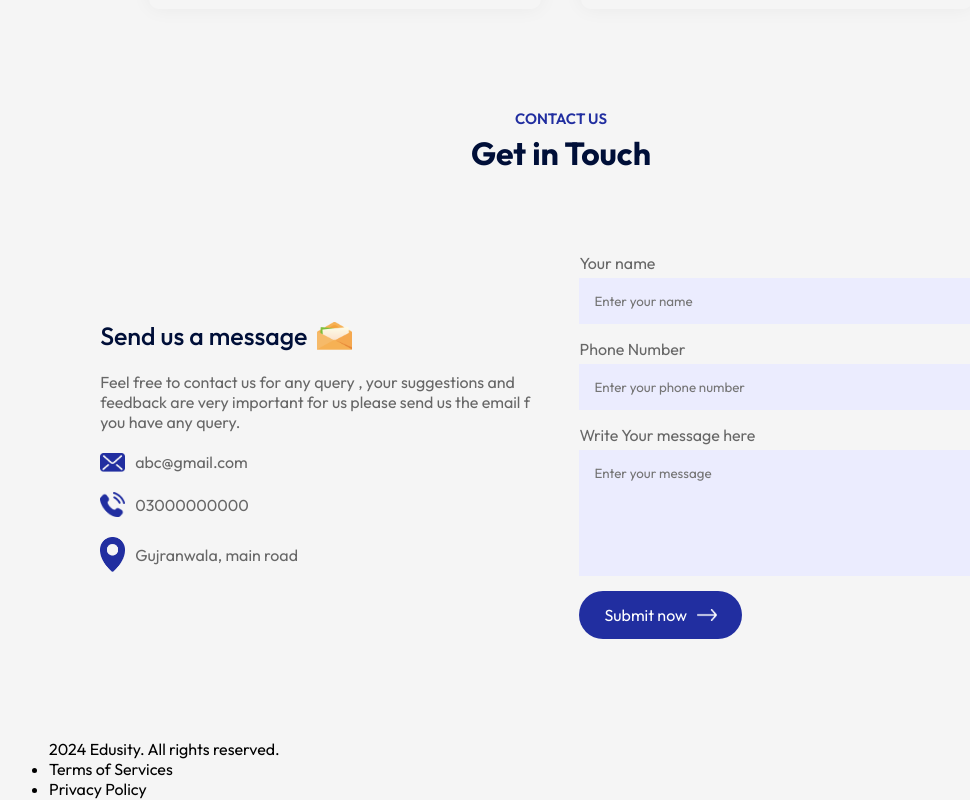
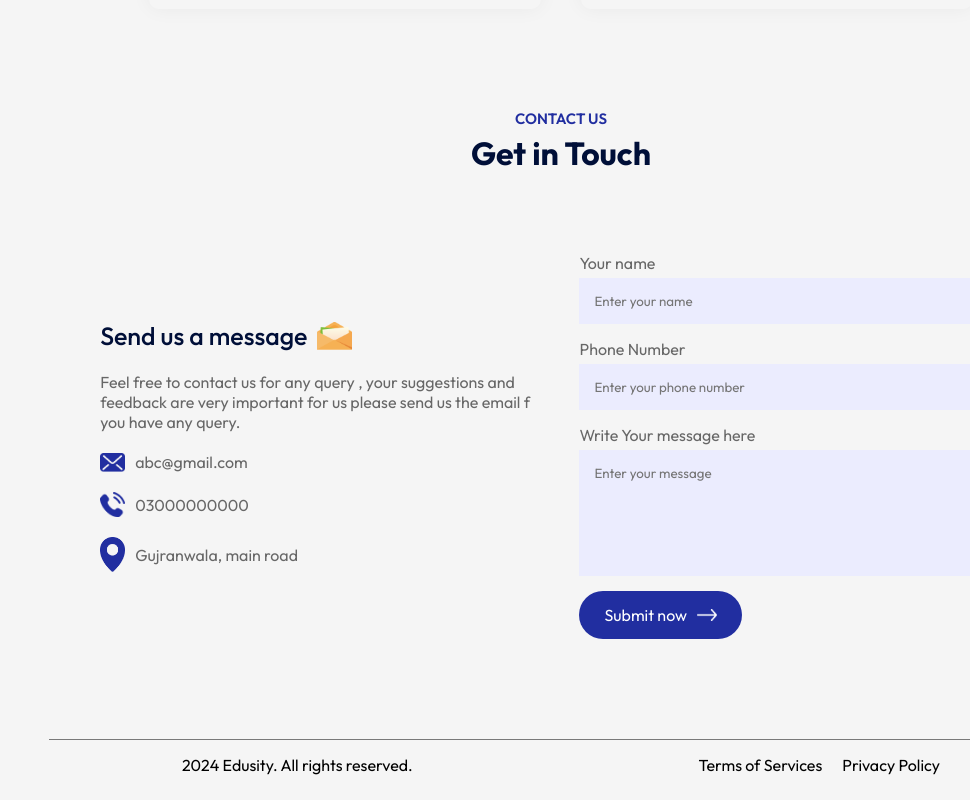
Before and after one commit to fatima678/edusity, a React (Vite) app: page / in a window 1280 px wide. Shown: the part 2869-3669 px from the top of the page, without its empty margins (79-1049 px from the left). Built offline with nearby package versions, Linux system fonts and the light colour scheme.

Commit message:
Style the footer with css

```diff
--- a/src/components/Footer/Footer.css
+++ b/src/components/Footer/Footer.css
@@ -0,0 +1,14 @@
+.footer{
+    margin: 10px auto;
+    display: flex;
+    align-items: center;
+    justify-content: space-around;
+    border-top: 1px solid #797979;
+    padding: 15px 0;
+}
+.footer ul li{
+    list-style: none;
+    display: inline-block;
+    margin-left: 20px;
+
+}
```
